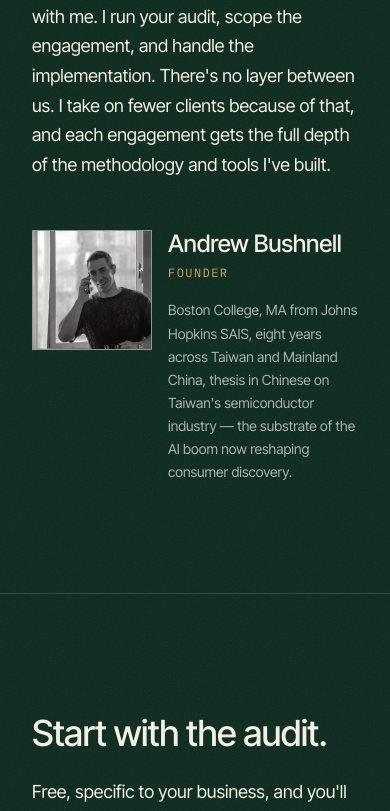
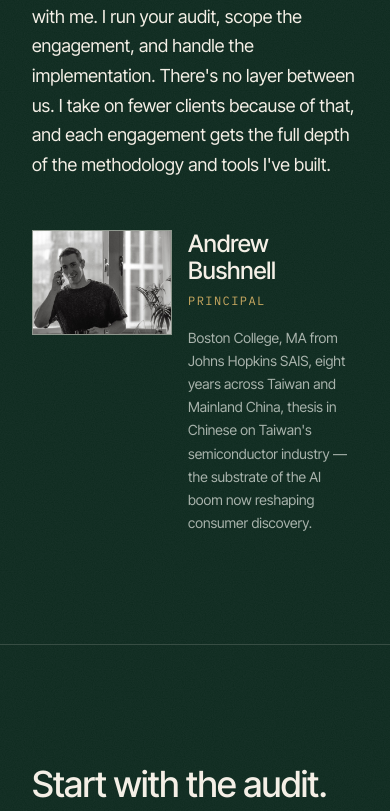
Before and after one commit to InvisibleJaguar90/forecite-site, a React (Vite) app: page /about in a window 390 px wide. Shown: the part 2350-3161 px from the top of the page. Built offline with nearby package versions, Linux system fonts and the light colour scheme.

Commit message:
Session 4 item 8: 4:3 founder portrait wired, eyebrow Founder->Principal

```diff
--- a/src/pages/About.jsx
+++ b/src/pages/About.jsx
@@ -72,17 +72,16 @@ export default function About() {
             </p>
           </div>
           <div className="person-row" style={{ display: 'flex', alignItems: 'start', gap: 24 }}>
-            {/* Founder portrait. B&W candid; subject on the phone, mug at the
-                desk — real-moment composition rather than a stiff headshot.
-                Square crop at 180px — large enough to register a face, small
-                enough not to dominate the credential block. */}
+            {/* Founder portrait. B&W candid; subject on the phone, plant + window
+                architecture in frame, mug at the desk — real-moment composition
+                rather than a stiff headshot. 4:3 aspect at 240×180 desktop. */}
             <img
               src="/portrait.jpg"
               alt="Andrew Bushnell"
-              width="180"
+              width="240"
               height="180"
               style={{
-                width: 180,
+                width: 240,
                 height: 180,
                 objectFit: 'cover',
                 border: '1px solid var(--border-bone-on-forest-hover)',
@@ -104,7 +103,7 @@ export default function About() {
                   letterSpacing: '0.12em',
                 }}
               >
-                Founder
+                Principal
               </div>
               <p
                 style={{
--- a/src/styles/responsive.css
+++ b/src/styles/responsive.css
@@ -227,15 +227,15 @@
 /* About person row (photo + name) — keep horizontal on mobile but
    shrink photo so the row doesn't dominate.
    Session 4 item 8: selector lifted from `> div:first-child` to
-   `> :first-child` because the placeholder div became an <img>; bumped
-   from 80 → 120px since the real portrait benefits from more presence. */
+   `> :first-child` because the placeholder div became an <img>; sized
+   for the 4:3 portrait at 140×105 so the aspect carries through. */
 @media (max-width: 480px) {
   .person-row {
     gap: 16px !important;
   }
   .person-row > :first-child {
-    width: 120px !important;
-    height: 120px !important;
+    width: 140px !important;
+    height: 105px !important;
   }
 }
 
```
Also changed, not shown: public/portrait.jpg.
